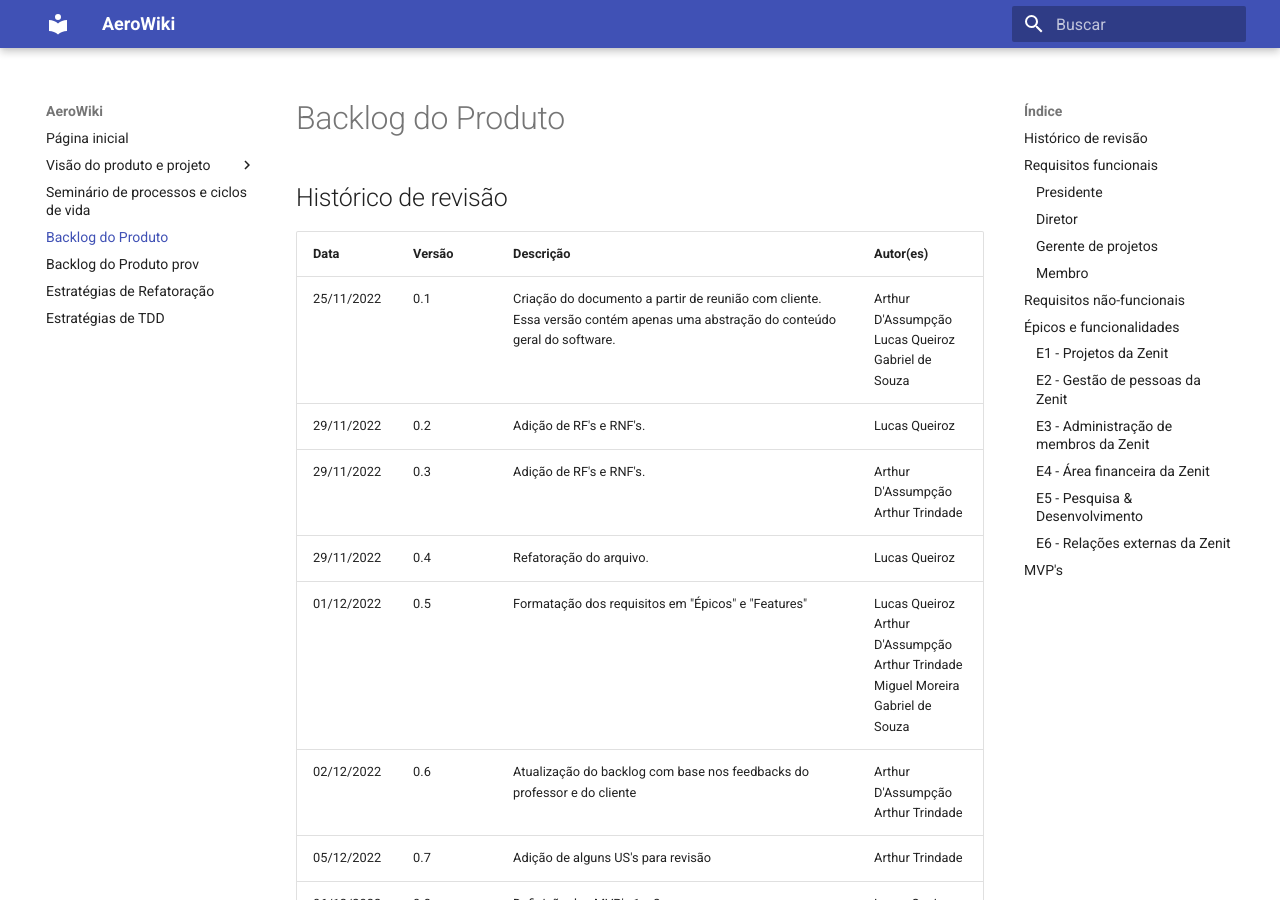
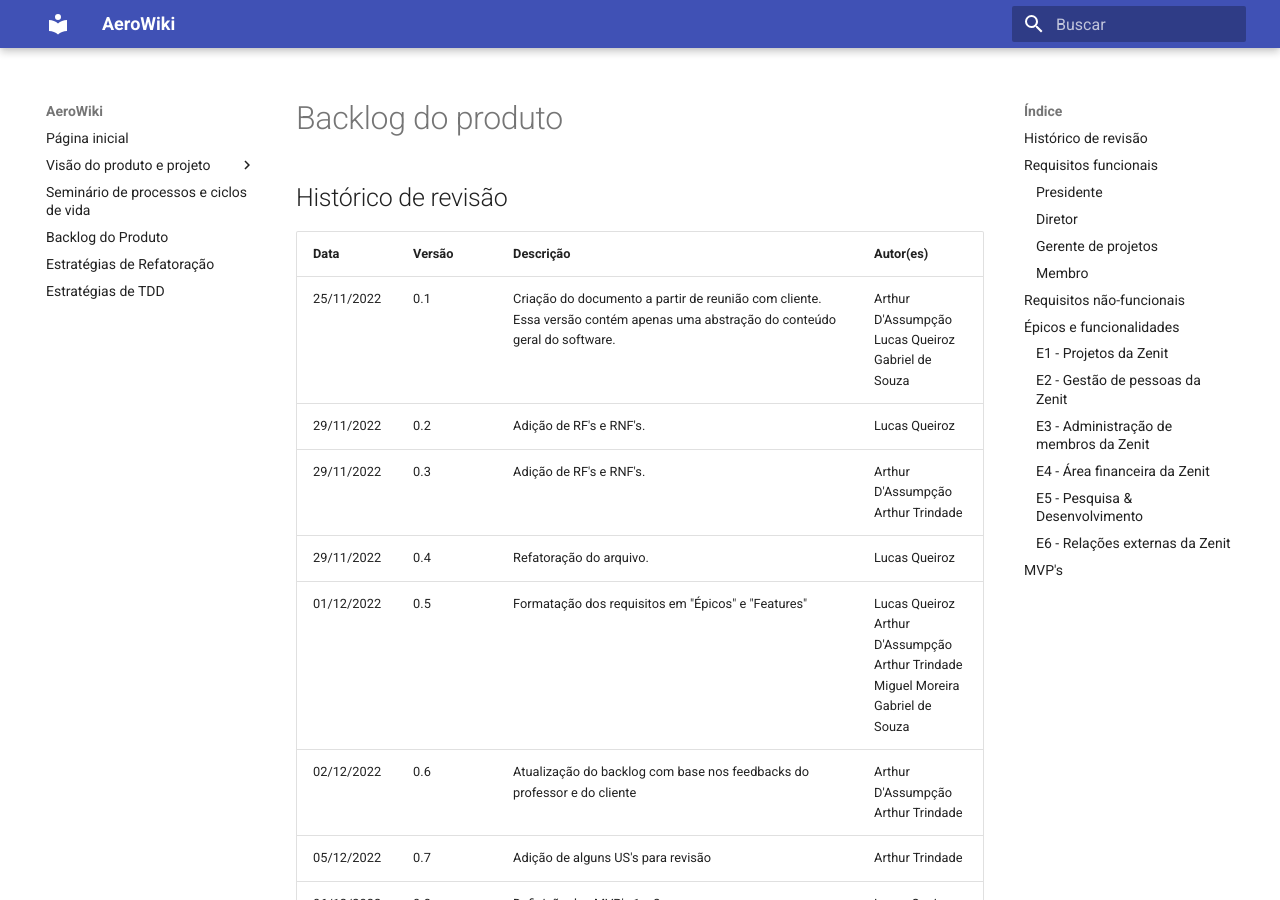
Before and after one commit to mdsreq-fga-unb/2022.2-AeroWiki, an MkDocs documentation site: the page built from docs/backlog_do_produto.md, in a window 1280 px wide and 900 px high. Built offline with MkDocs 1.6.1 and Material for MkDocs 9.7.7, drawn with Linux system fonts in a browser that asks for light colours.

Commit message:
Update mkdocs.yml

```diff
--- a/mkdocs.yml
+++ b/mkdocs.yml
@@ -16,7 +16,6 @@
     - Processo de desenvolvimento de software: visao_do_produto_e_projeto/processo-de-desenvolvimento-de-software.md
     - Lições aprendidas: visao_do_produto_e_projeto/licoes-aprendidas.md
   - Seminário de processos e ciclos de vida: seminario_processos_ciclos.md
-  - Backlog do Produto: backlog_do_produto.md
-  - Backlog do Produto prov: backlog_do_podruto2.md
+  - Backlog do Produto: backlog_do_podruto2.md
   - Estratégias de Refatoração: estrategias_refac.md
   - Estratégias de TDD: estrategias_TDD.md
```
